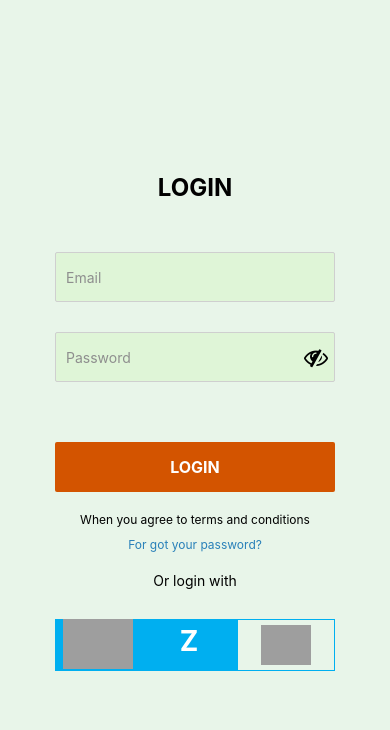
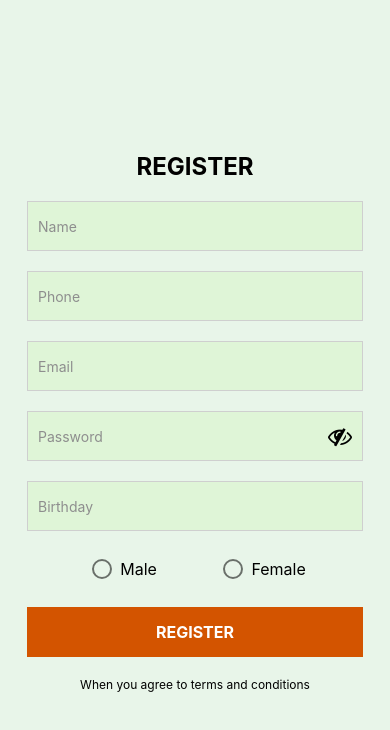
Before and after one commit to dttong10092003/ReactNative, a React Native app in the folder Tuan03-RN/tuan03/: screen / in a window 390 px wide. Shown: the top 730 px of the page. Built offline with nearby package versions, Linux system fonts and the light colour scheme; grey boxes are pictures that could not be loaded.

Commit message:
Tuan03 RN Screen1_e

```diff
--- a/Tuan03-RN/tuan03/App.js
+++ b/Tuan03-RN/tuan03/App.js
@@ -4,13 +4,15 @@ import Screen1_a from './src/Screen1_a';
 import Screen1_b from './src/Screen1_b';
 import Screen1_c from './src/Screen1_c';
 import Screen1_d from './src/Screen1_d';
+import Screen1_e from './src/Screen1_e';
 
 const App = () => {
   // return <FirstScreen />;
   // return <Screen1_a />;
-  // return <Screen1_b />
-  // return <Screen1_c />
-  return <Screen1_d />
+  // return <Screen1_b />;
+  // return <Screen1_c />;
+  // return <Screen1_d />;
+  return <Screen1_e />;
 
 }
 
--- /dev/null
+++ b/Tuan03-RN/tuan03/src/Screen1_e.js
@@ -0,0 +1,157 @@
+import React, { useState } from 'react';
+import { View, Text, TextInput, TouchableOpacity, Button } from 'react-native';
+import { FontAwesome } from '@expo/vector-icons';
+import { RadioButton } from 'react-native-paper';
+
+const RegisterScreen = () => {
+  const [passwordVisible, setPasswordVisible] = useState(false);
+  const [gender, setGender] = useState(null);
+
+  const togglePasswordVisibility = () => {
+    setPasswordVisible(!passwordVisible);
+  };
+
+  return (
+    <View style={{ flex: 1, justifyContent: 'center', alignItems: 'center', padding: 20, backgroundColor: '#E8F5E9' }}>
+      <Text style={{ fontSize: 24, fontWeight: 'bold', marginBottom: 20, color: 'black' }}>
+        REGISTER
+      </Text>
+
+      <TextInput
+        placeholder="Name"
+        placeholderTextColor="#8E8E8E"
+        style={{
+          width: '96%',
+          height: 50,
+          borderWidth: 1,
+          borderColor: '#CFCFCF',
+          padding: 10,
+          marginBottom: 20,
+          backgroundColor: '#DFF5D7',
+          color: 'black'
+        }}
+      />
+
+      <TextInput
+        placeholder="Phone"
+        placeholderTextColor="#8E8E8E"
+        keyboardType="phone-pad"
+        style={{
+          width: '96%',
+          height: 50,
+          borderWidth: 1,
+          borderColor: '#CFCFCF',
+          padding: 10,
+          marginBottom: 20,
+          backgroundColor: '#DFF5D7',
+          color: 'black'
+        }}
+      />
+
+      <TextInput
+        placeholder="Email"
+        placeholderTextColor="#8E8E8E"
+        keyboardType="email-address"
+        style={{
+          width: '96%',
+          height: 50,
+          borderWidth: 1,
+          borderColor: '#CFCFCF',
+          padding: 10,
+          marginBottom: 20,
+          backgroundColor: '#DFF5D7',
+          color: 'black'
+        }}
+      />
+
+      <View style={{
+        flexDirection: 'row',
+        width: '96%',
+        height: 50,
+        borderWidth: 1,
+        borderColor: '#CFCFCF',
+        backgroundColor: '#DFF5D7',
+        alignItems: 'center',
+        marginBottom: 20,
+      }}>
+        <TextInput
+          placeholder="Password"
+          placeholderTextColor="#8E8E8E"
+          secureTextEntry={!passwordVisible}
+          style={{
+            flex: 1,
+            padding: 10,
+            color: 'black'
+          }}
+        />
+        <TouchableOpacity onPress={togglePasswordVisibility} style={{ padding: 10 }}>
+          <FontAwesome
+            name={passwordVisible ? "eye" : "eye-slash"}
+            size={24}
+            color="black"
+          />
+        </TouchableOpacity>
+      </View>
+
+      <TextInput
+        placeholder="Birthday"
+        placeholderTextColor="#8E8E8E"
+        style={{
+          width: '96%',
+          height: 50,
+          borderWidth: 1,
+          borderColor: '#CFCFCF',
+          padding: 10,
+          marginBottom: 20,
+          backgroundColor: '#DFF5D7',
+          color: 'black'
+        }}
+      />
+
+      <View style={{
+        flexDirection: 'row',
+        width: '80%',
+        justifyContent: 'space-around',
+        alignItems: 'center',
+        marginBottom: 20,
+      }}>
+        <View style={{ flexDirection: 'row', alignItems: 'center' }}>
+          <RadioButton
+            value="male"
+            status={gender === 'male' ? 'checked' : 'unchecked'}
+            onPress={() => setGender('male')}
+            color="black"
+          />
+          <Text style={{ fontSize: 16, color: 'black' }}>Male</Text>
+        </View>
+        <View style={{ flexDirection: 'row', alignItems: 'center' }}>
+          <RadioButton
+            value="female"
+            status={gender === 'female' ? 'checked' : 'unchecked'}
+            onPress={() => setGender('female')}
+            color="black"
+          />
+          <Text style={{ fontSize: 16, color: 'black' }}>Female</Text>
+        </View>
+      </View>
+
+      <TouchableOpacity style={{
+        width: '96%',
+        backgroundColor: '#D35400',
+        padding: 15,
+        alignItems: 'center',
+        marginBottom: 20,
+      }}>
+        <Text style={{ fontSize: 16, fontWeight: 'bold', color: 'white' }}>
+          REGISTER
+        </Text>
+      </TouchableOpacity>
+
+      <Text style={{ fontSize: 12, textAlign: 'center', color: 'black' }}>
+        When you agree to terms and conditions
+      </Text>
+    </View>
+  );
+};
+
+export default RegisterScreen;
```
Also changed, not shown: 1 other file (tests, documents, lock files or other folders).
